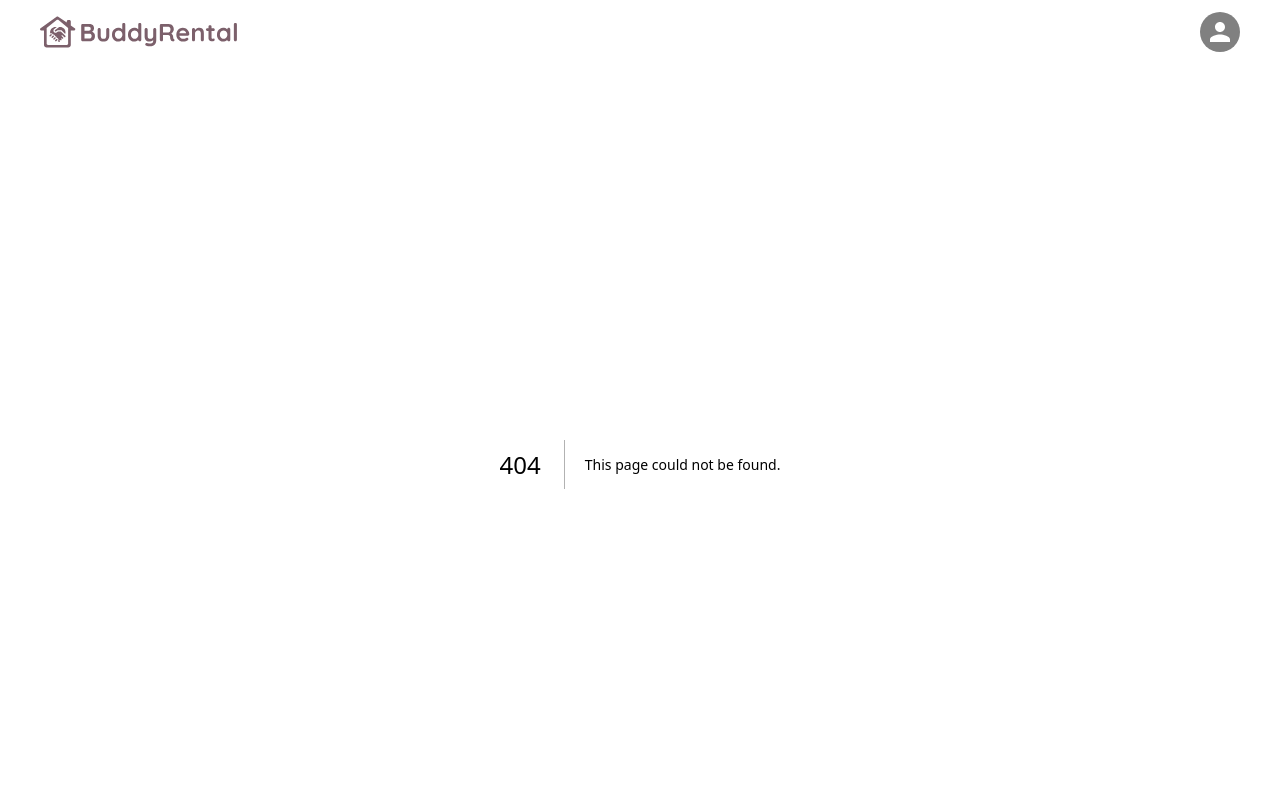
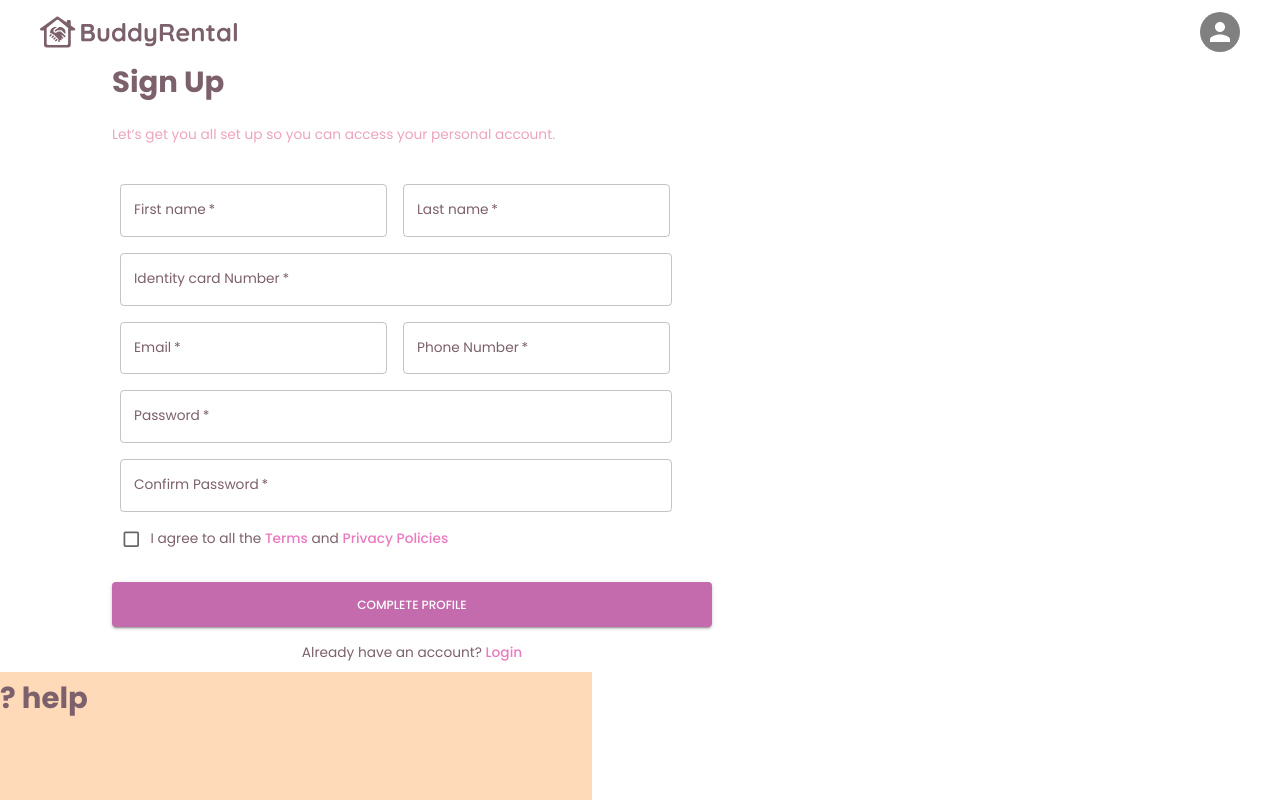
Before and after one commit to tomorrowrich/buddyrental-frontend, a Next.js app: page /signup in a window 1280 px wide. Before the commit this address had no page. Shown: the top 800 px of the page. Built offline with nearby package versions, Linux system fonts and the light colour scheme; what @mui/material-nextjs would draw is missing.

Commit message:
feat(register): regidter page

```diff
--- /dev/null
+++ b/src/app/signup/page.tsx
@@ -0,0 +1,167 @@
+"use client";
+import {
+  Box,
+  Typography,
+  Grid,
+  TextField,
+  Checkbox,
+  Button,
+  Link,
+} from "@mui/material";
+
+const label = { inputProps: { "aria-label": "Checkbox demo" } };
+
+export default function Signup({
+  params,
+  searchParams,
+}: {
+  params: Promise<{ slug: string }>;
+  searchParams: Promise<{ [key: string]: string | string[] | undefined }>;
+}) {
+  return (
+    <Box sx={{ width: "100%" }}>
+      <Grid container rowSpacing={1} columnSpacing={{ xs: 1, sm: 1, md: 1 }}>
+        {/* Left half */}
+        <Grid
+          size={6}
+          sx={{
+            width: { xs: "100%", md: "50%" },
+            maxWidth: "600px",
+            mx: 15,
+            my: 1,
+            justifyContent: "flex-start",
+            alignContent: "flex-start",
+          }}
+        >
+          <Typography variant="h4" fontWeight="bold">
+            Sign Up
+          </Typography>
+          <Typography color="#ffffff00" gutterBottom>
+            empty
+          </Typography>
+          <Typography color="quaternary" gutterBottom>
+            Let&rsquo;s get you all set up so you can access your personal
+            account.
+          </Typography>
+          <Typography color="#ffffff00" gutterBottom>
+            empty
+          </Typography>
+
+          {/* text box */}
+          <Box
+            component="form"
+            sx={{ "& .MuiTextField-root": { m: 1, width: "30ch" } }}
+            noValidate
+            autoComplete="off"
+          >
+            <div>
+              <TextField required id="outlined-required" label="First name" />
+              <TextField required id="outlined-required" label="Last name" />
+            </div>
+          </Box>
+          <Box
+            component="form"
+            sx={{ "& .MuiTextField-root": { m: 1, width: "62ch" } }}
+            noValidate
+            autoComplete="off"
+          >
+            <div>
+              <TextField
+                required
+                id="outlined-required"
+                label="Identity card Number"
+              />
+            </div>
+          </Box>
+          <Box
+            component="form"
+            sx={{ "& .MuiTextField-root": { m: 1, width: "30ch" } }}
+            noValidate
+            autoComplete="off"
+          >
+            <div>
+              <TextField required id="outlined-required" label="Email" />
+              <TextField required id="outlined-required" label="Phone Number" />
+            </div>
+          </Box>
+          <Box
+            component="form"
+            sx={{ "& .MuiTextField-root": { m: 1, width: "62ch" } }}
+            noValidate
+            autoComplete="off"
+          >
+            <div>
+              <TextField
+                required
+                id="outlined-required"
+                label="Password"
+                type="password"
+              />
+            </div>
+          </Box>
+          <Box
+            component="form"
+            sx={{ "& .MuiTextField-root": { m: 1, width: "62ch" } }}
+            noValidate
+            autoComplete="off"
+          >
+            <div>
+              <TextField
+                required
+                id="outlined-required"
+                label="Confirm Password"
+                type="password"
+              />
+            </div>
+          </Box>
+
+          <div style={{ display: "flex", alignItems: "center" }}>
+            <Checkbox {...label} />
+            <Typography>
+              {"I agree to all the "}
+              <Link href="/terms" color="tertiary">
+                Terms
+              </Link>
+              {" and "}
+              <Link href="/privacy_policies" color="tertiary">
+                Privacy Policies
+              </Link>
+            </Typography>
+          </div>
+
+          <Button
+            type="submit"
+            fullWidth
+            variant="contained"
+            color="secondary"
+            sx={{ mt: 3, color: "white", padding: 1.5 }}
+          >
+            Complete Profile
+          </Button>
+          <Typography textAlign="center" sx={{ mt: 2 }}>
+            {"Already have an account? "}
+            <Link href="/signin" color="tertiary">
+              Login
+            </Link>
+          </Typography>
+        </Grid>
+
+        {/* Right half */}
+        <Grid
+          item
+          size={6}
+          sx={{
+            backgroundColor: "#FFDAB9",
+            width: { xs: "100%", md: "50%" },
+            minHeight: "500px",
+            maxWidth: "600px",
+          }}
+        >
+          <Typography variant="h4" fontWeight="bold">
+            ? help
+          </Typography>
+        </Grid>
+      </Grid>
+    </Box>
+  );
+}
```
